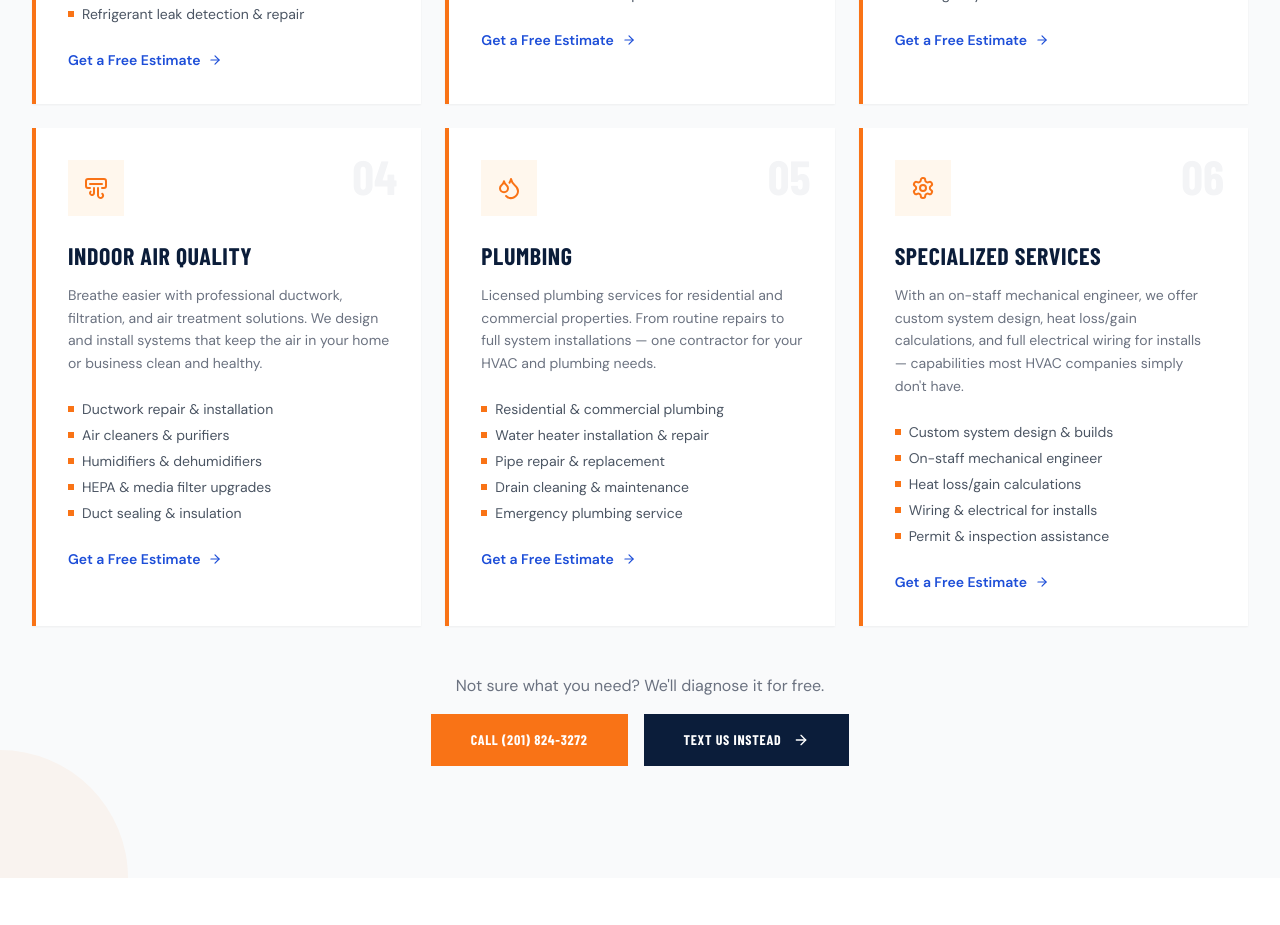
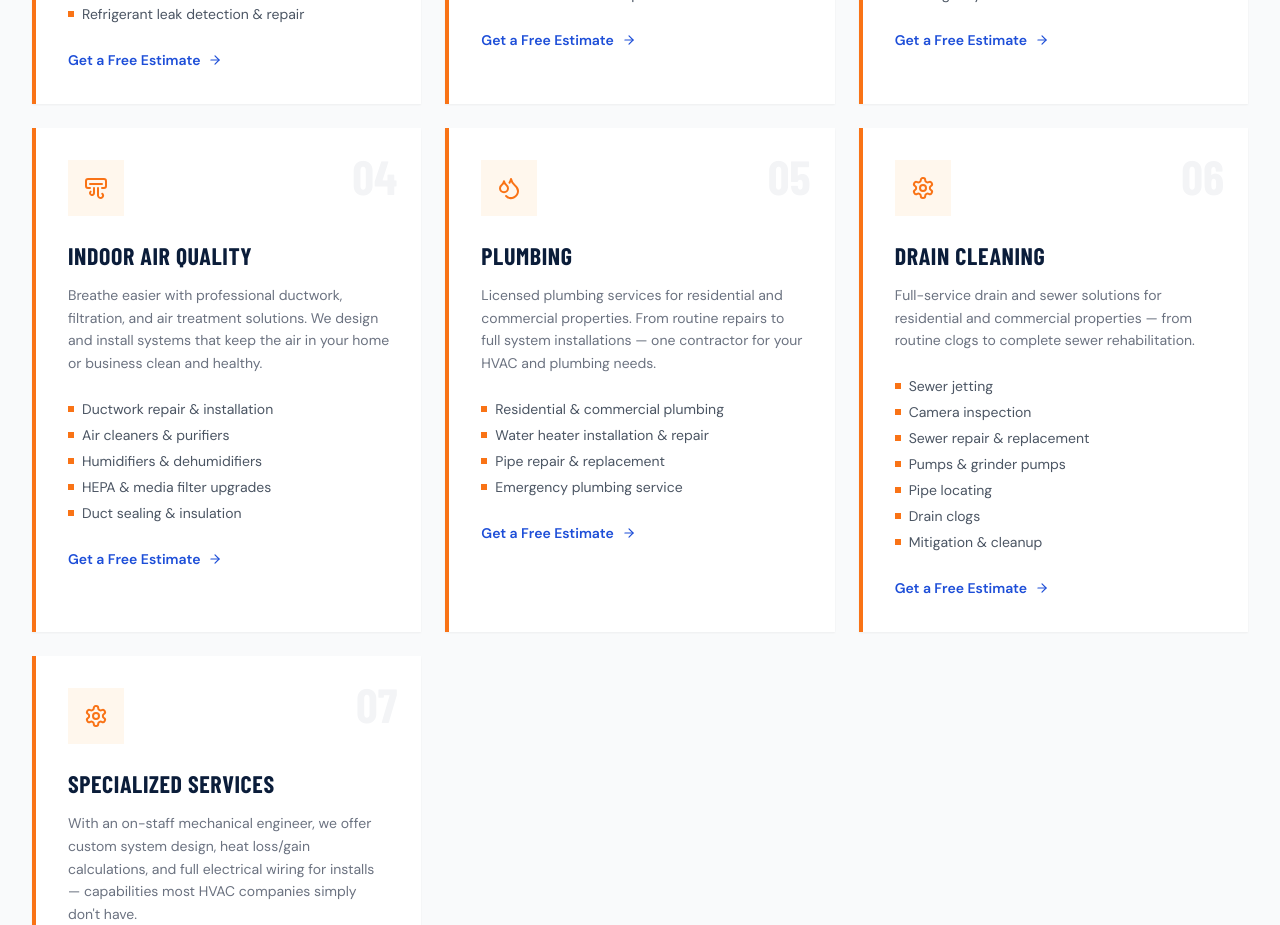
Before and after one commit to RyanSy/jmheights, a Next.js app: page / in a window 1280 px wide. Shown: the part 1680-2605 px from the top of the page. Built offline with nearby package versions, Linux system fonts and the light colour scheme; no server answers; a web font is replaced by a local one.

Commit message:
Add drain cleaning service with detailed description and features

```diff
--- a/data/services.ts
+++ b/data/services.ts
@@ -67,8 +67,23 @@ export const services: Service[] = [
       "Residential & commercial plumbing",
       "Water heater installation & repair",
       "Pipe repair & replacement",
-      "Drain cleaning & maintenance",
       "Emergency plumbing service",
+    ],
+  },
+  {
+    id: "drain-cleaning",
+    icon: "Waves",
+    title: "Drain Cleaning",
+    description:
+      "Full-service drain and sewer solutions for residential and commercial properties — from routine clogs to complete sewer rehabilitation.",
+    features: [
+      "Sewer jetting",
+      "Camera inspection",
+      "Sewer repair & replacement",
+      "Pumps & grinder pumps",
+      "Pipe locating",
+      "Drain clogs",
+      "Mitigation & cleanup",
     ],
   },
   {
```
